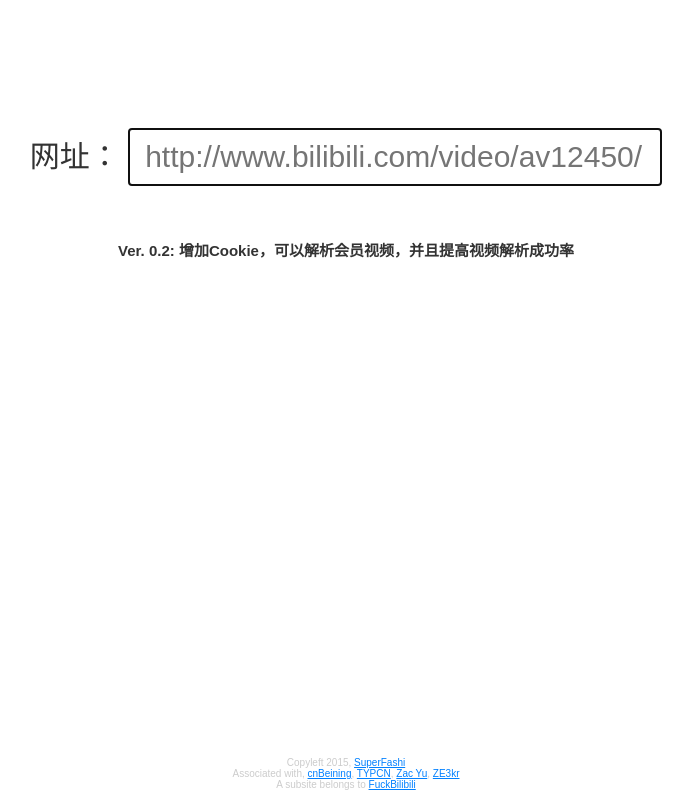
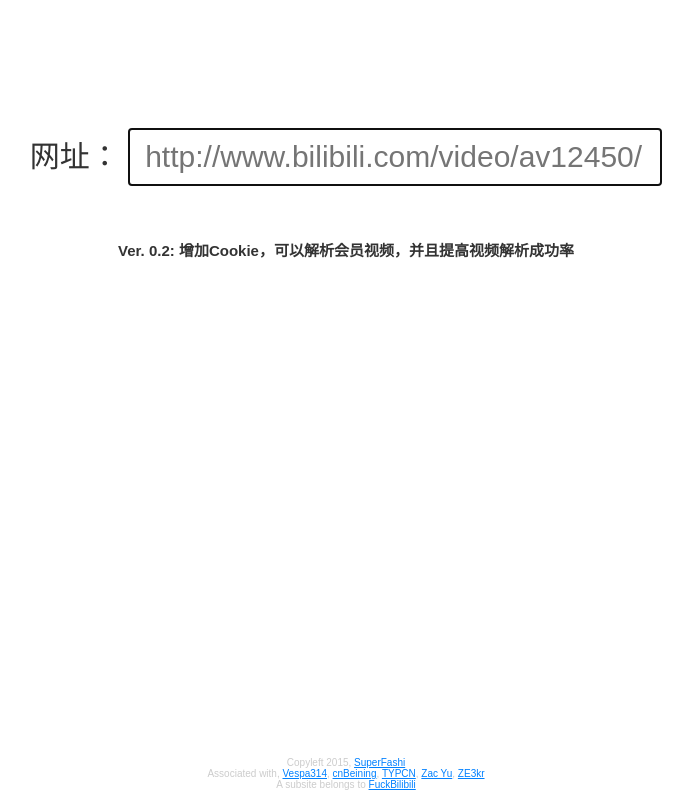
Before and after one commit to AlexZhou1995/BilibiliDownload, a plain HTML site: page index.html in a window 1280 px wide. Shown: the whole page, without its empty margins (294-987 px from the left). Drawn offline with Linux system fonts and the light colour scheme.

Commit message:
Really Sorry for losing this

```diff
--- a/index.html
+++ b/index.html
@@ -29,7 +29,7 @@
     <h2>Ver. 0.2: 增加Cookie，可以解析会员视频，并且提高视频解析成功率</h2>
     <div id="footer">
       Copyleft 2015, <a href="http://superfashi.com">SuperFashi</a><br />
-      Associated with, <a href="https://www.cnbeining.com/">cnBeining</a>, <a href="http://blog.eqoe.cn/">TYPCN</a>, <a href="https://keybase.io/zyu">Zac Yu</a>, <a href="https://ze3kr.tlo.xyz/">ZE3kr</a><br />
+      Associated with, <a href="http://www.kylen314.com/">Vespa314</a>, <a href="https://www.cnbeining.com/">cnBeining</a>, <a href="http://blog.eqoe.cn/">TYPCN</a>, <a href="https://keybase.io/zyu">Zac Yu</a>, <a href="https://ze3kr.tlo.xyz/">ZE3kr</a><br />
       A subsite belongs to <a href="http://www.fuckbilibili.com">FuckBilibili</a>
     </div>
   </body>
```
